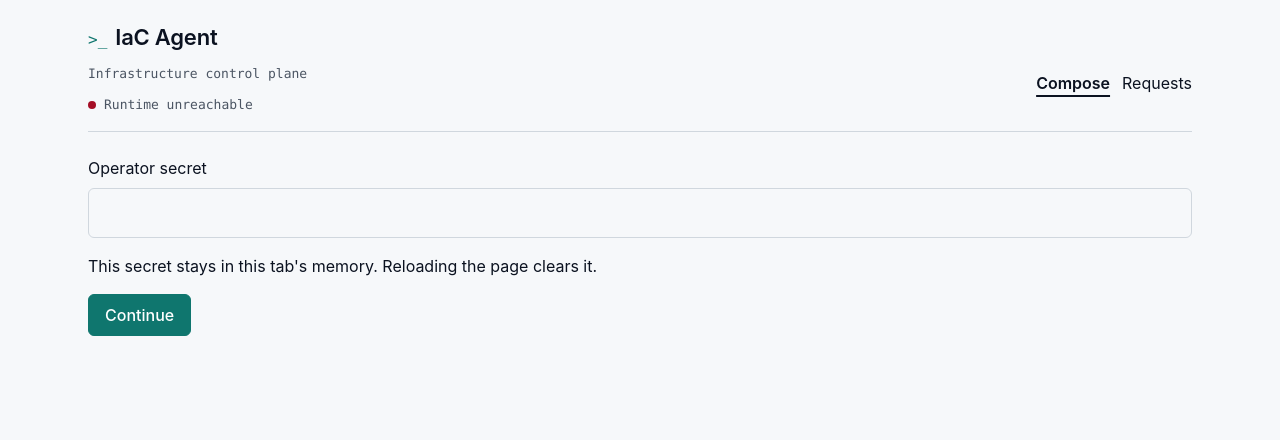
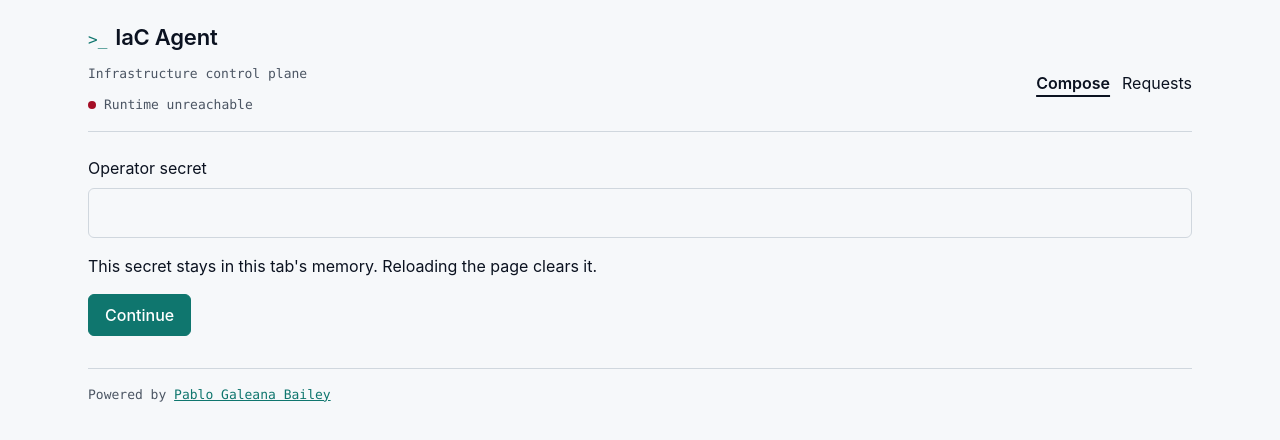
Before and after one commit to IngMatrix-PGB/iac-agent-platform, a React (Vite) app in the folder ui/: page / in a window 1280 px wide. Shown: the top 440 px of the page. Built offline with nearby package versions, Linux system fonts and the light colour scheme; no server answers.

Commit message:
feat(ui): credit the author in the console footer

```diff
--- a/ui/src/app.tsx
+++ b/ui/src/app.tsx
@@ -93,6 +93,9 @@ export function App({
         />
       ) : null}
       {route.name === "unknown" ? <h2>Page not found.</h2> : null}
+      <footer className="shell-footer">
+        Powered by <a href="https://github.com/IngMatrix-PGB">Pablo Galeana Bailey</a>
+      </footer>
     </main>
   );
 }
--- a/ui/src/styles.css
+++ b/ui/src/styles.css
@@ -555,6 +555,15 @@ dialog p {
   text-underline-offset: 0.4rem;
 }
 
+.shell-footer {
+  margin-top: var(--space-5);
+  padding-top: var(--space-4);
+  border-top: 1px solid var(--color-border);
+  color: var(--color-muted);
+  font-family: var(--font-mono);
+  font-size: 0.8125rem;
+}
+
 .brand {
   display: flex;
   gap: var(--space-2);
```
Also changed, not shown: 1 other file (tests, documents, lock files or other folders).
